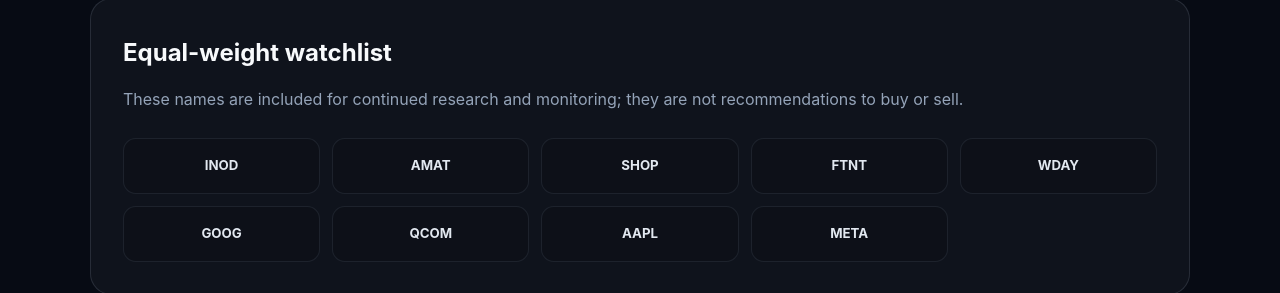
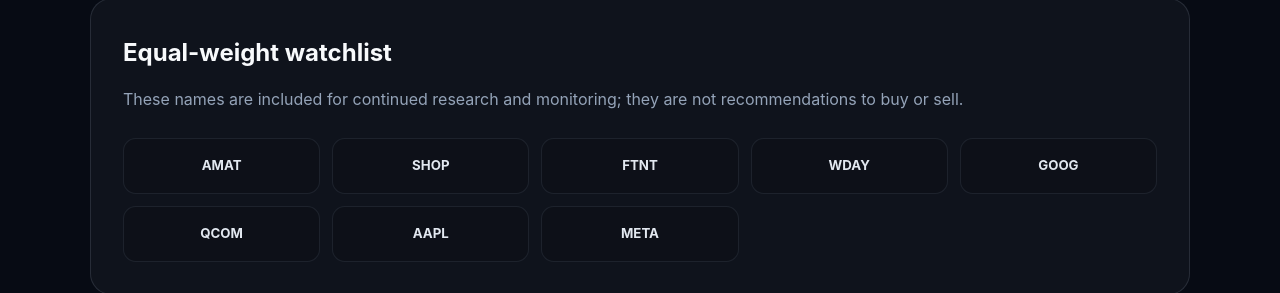
Before and after one commit to rollervides99-lang/website, a plain HTML site: page performance-current.html in a window 1280 px wide. Shown: the part 2262-2555 px from the top of the page. Drawn offline with Linux system fonts and the light colour scheme.

Commit message:
Remove INOD from October watchlist

```diff
--- a/performance-current.html
+++ b/performance-current.html
@@ -159,7 +159,6 @@
         <h3>Equal-weight watchlist</h3>
         <p>These names are included for continued research and monitoring; they are not recommendations to buy or sell.</p>
         <div class="watchlist-grid">
-          <span class="watchlist-name">INOD</span>
           <span class="watchlist-name">AMAT</span>
           <span class="watchlist-name">SHOP</span>
           <span class="watchlist-name">FTNT</span>
```
